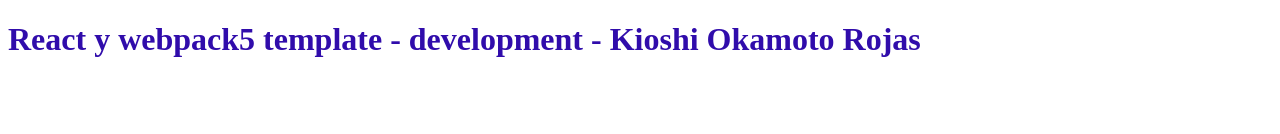
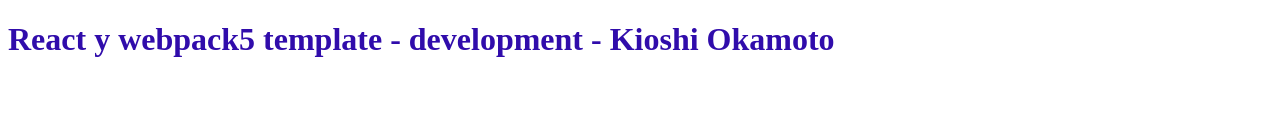
Before and after one commit to kioshiokamoto/react-webpack5-base, a React app: page / in a window 1280 px wide. Shown: the top 134 px of the page. Built offline with nearby package versions, Linux system fonts and the light colour scheme.

Commit message:
Prueba 3

```diff
--- a/src/App.tsx
+++ b/src/App.tsx
@@ -2,11 +2,12 @@
 import Image from './react.png'
 import ImageTwo from './react-1.svg'
 export default function App() {
-  const nombre = "Okamoto Rojas"
+  const nombre = 'Okamoto'
   return (
     <div>
       <h1>
-        React y webpack5 template - {process.env.NODE_ENV} - {process.env.name} {nombre}
+        React y webpack5 template - {process.env.NODE_ENV} - {process.env.name}{' '}
+        {nombre}
       </h1>
       <img src={Image} alt="React 1" />
       <img src={ImageTwo} alt="React 2" width="300" />
```
